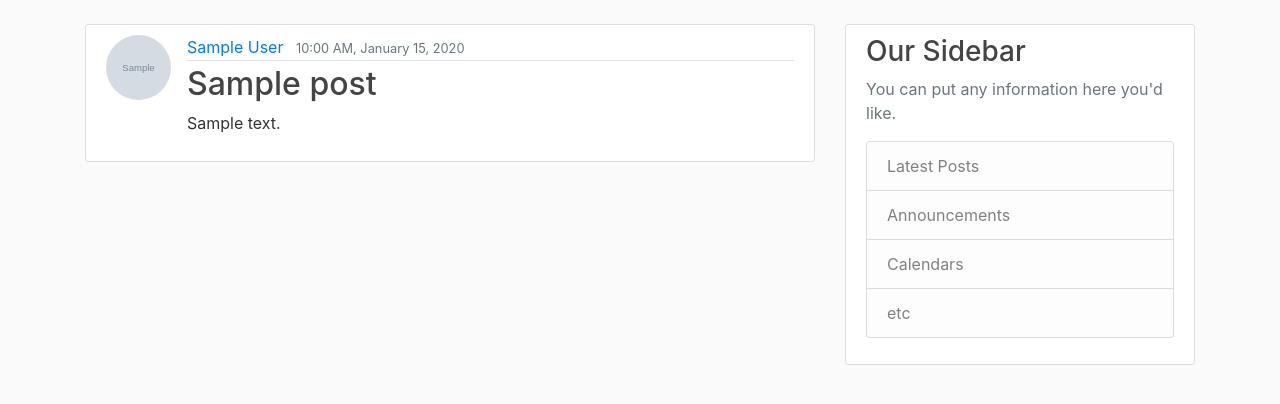
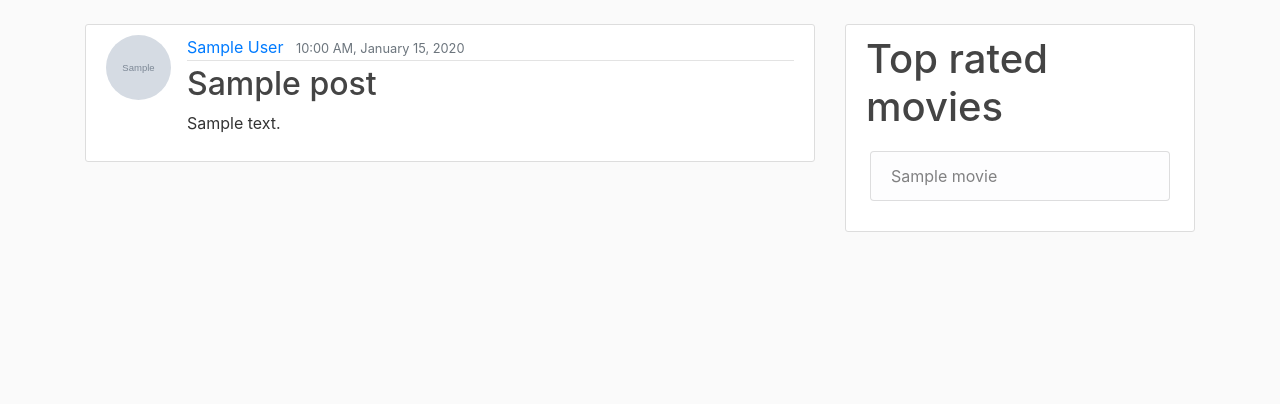
Before and after one commit to MotherOfRaccoons/django_project, a Django app: template blog/templates/blog/home.html in a window 1280 px wide. Shown: the part 56-460 px from the top of the page. Run offline with Django 3.2, Linux system fonts and the light colour scheme; the template is opened without the code that fills it: most values are stand-ins (such as "Sample title", 1, 10 or a date in 2020); grey boxes marked "Sample" are stand-in pictures; some libraries are stand-ins or nearby versions.

Commit message:
added ratings for movies

```diff
--- a/blog/templates/blog/base.html
+++ b/blog/templates/blog/base.html
@@ -7,6 +7,8 @@
     <link rel="stylesheet" href="https://maxcdn.bootstrapcdn.com/bootstrap/4.0.0/css/bootstrap.min.css" integrity="sha384-Gn5384xqQ1aoWXA+058RXPxPg6fy4IWvTNh0E263XmFcJlSAwiGgFAW/dAiS6JXm" crossorigin="anonymous">
     <link rel="stylesheet" href="https://cdn.datatables.net/1.10.21/css/dataTables.bootstrap4.min.css">
     <link rel="stylesheet"  type="text/css" href="{% static 'blog/main.css' %}">
+    <script src="https://kit.fontawesome.com/86bfc12daa.js" crossorigin="anonymous"></script>
+
     {% if title %}
         <title>Movie Tracker - {{ title }}</title>
     {% else %}
@@ -58,15 +60,19 @@
                 {% endif %}
                 {% block content %}{% endblock %}
             </div>
+
             <div class="col-md-4">
                 <div class="content-section">
-            <h3>Our Sidebar</h3>
-            <p class='text-muted'>You can put any information here you'd like.
+                    <h1>Top rated movies</h1>
+                    <p class='text-muted'>
                         <ul class="list-group">
-                <li class="list-group-item list-group-item-light">Latest Posts</li>
-                <li class="list-group-item list-group-item-light">Announcements</li>
-                <li class="list-group-item list-group-item-light">Calendars</li>
-                <li class="list-group-item list-group-item-light">etc</li>
+                            {% for movie in top5_movies %}
+                                <a href="{% url 'movie-detail' movie.id %}">
+                                    <li class="list-group-item list-group-item-light m-1">
+                                        {{ movie.title}}
+                                    </li>
+                                </a>
+                            {% endfor %}
                         </ul>
                     </p>
                 </div>
--- a/django_project/settings.py
+++ b/django_project/settings.py
@@ -37,6 +37,7 @@ INSTALLED_APPS = [
     'users.apps.UsersConfig',
     'movies.apps.MoviesConfig',
     'crispy_forms',
+    'star_ratings',
     'django.contrib.admin',
     'django.contrib.auth',
     'django.contrib.contenttypes',
@@ -69,6 +70,7 @@ TEMPLATES = [
                 'django.template.context_processors.request',
                 'django.contrib.auth.context_processors.auth',
                 'django.contrib.messages.context_processors.messages',
+                'movies.context_processors.get_top5_movies'
             ],
         },
     },
--- a/django_project/urls.py
+++ b/django_project/urls.py
@@ -41,6 +41,7 @@ urlpatterns = [
     path('', include('blog.urls')),
     path('movies/', include('movies.urls')),
     path('user/', include('users.urls')),
+    path('ratings/', include('star_ratings.urls', namespace='ratings')),
 ]
 
 if settings.DEBUG:
--- /dev/null
+++ b/movies/context_processors.py
@@ -0,0 +1,6 @@
+from .models import Movie
+
+
+def get_top5_movies(requests):
+    movies = Movie.objects.filter(ratings__isnull=False).order_by('ratings__average').reverse()[:5]
+    return {"top5_movies": movies}
--- a/movies/models.py
+++ b/movies/models.py
@@ -1,5 +1,7 @@
 from django.db import models
 from django.db.models import Q
+from django.contrib.contenttypes.fields import GenericRelation
+from star_ratings.models import UserRating, Rating
 
 
 class PostManager(models.Manager):
@@ -19,6 +21,7 @@ class Movie(models.Model):
     released = models.DateField()
     duration = models.PositiveSmallIntegerField()
     poster = models.ImageField(default="no_image.png", upload_to="movie_posters")
+    ratings = GenericRelation(Rating, related_query_name='movies')
 
     objects = PostManager()
 
```
Also changed, not shown: movies/templates/movies/movie_detail.html (+14 -0 lines), movies/views.py (+27 -24 lines), users/templates/users/user_detail.html (+14 -2 lines), users/views.py (+7 -1 lines). Lines whose indentation alone changed are shown as unchanged.
